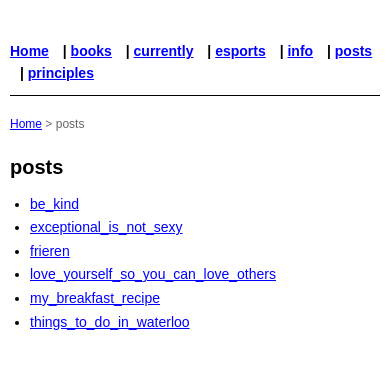
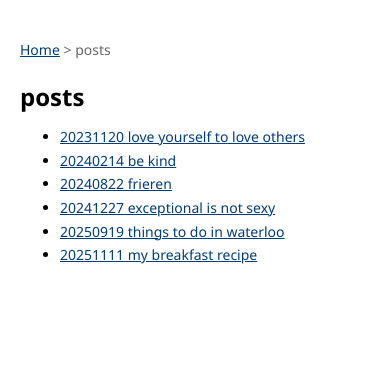
Before and after one commit to Luigimash/md-website-generator, a website: page public/posts/index.html in a window 390 px wide. Drawn offline with Linux system fonts and the light colour scheme.

Commit message:
changed the color of links and cleaned up padding a bit more

```diff
--- a/public/posts/index.html
+++ b/public/posts/index.html
@@ -5,13 +5,6 @@
   <link rel="stylesheet" href="/styles.css">
   <meta name="viewport" content="width=device-width, initial-scale=1.0">
 </head>
-<body>
-  <header>
-    <nav>
-      <span class="nav-item"><a href="/">Home</a></span><span class="nav-item"><a href="/books.html">books</a></span><span class="nav-item"><a href="/currently.html">currently</a></span><span class="nav-item"><a href="/esports.html">esports</a></span><span class="nav-item"><a href="/info/">info</a></span><span class="nav-item"><a href="/posts/">posts</a></span><span class="nav-item"><a href="/principles.html">principles</a></span>
-    </nav>
-  </header>
-
   <div class="breadcrumb">
     <a href="/">Home</a> &gt; <span>posts</span>
   </div>
@@ -19,12 +12,12 @@
   <main>
     <h1>posts</h1>
     <ul>
-      <li><a href="/posts/be_kind.html">be_kind</a></li>
-      <li><a href="/posts/exceptional_is_not_sexy.html">exceptional_is_not_sexy</a></li>
-      <li><a href="/posts/frieren.html">frieren</a></li>
-      <li><a href="/posts/love_yourself_so_you_can_love_others.html">love_yourself_so_you_can_love_others</a></li>
-      <li><a href="/posts/my_breakfast_recipe.html">my_breakfast_recipe</a></li>
-      <li><a href="/posts/things_to_do_in_waterloo.html">things_to_do_in_waterloo</a></li>
+      <li><a href="/posts/20231120 love yourself to love others.html">20231120 love yourself to love others</a></li>
+      <li><a href="/posts/20240214 be kind.html">20240214 be kind</a></li>
+      <li><a href="/posts/20240822 frieren.html">20240822 frieren</a></li>
+      <li><a href="/posts/20241227 exceptional is not sexy.html">20241227 exceptional is not sexy</a></li>
+      <li><a href="/posts/20250919 things to do in waterloo.html">20250919 things to do in waterloo</a></li>
+      <li><a href="/posts/20251111 my breakfast recipe.html">20251111 my breakfast recipe</a></li>
     </ul>
   </main>
 </body>
--- a/public/styles.css
+++ b/public/styles.css
@@ -1,8 +1,8 @@
 body {
-  font-family: "Arial", sans-serif;
-  font-size: 16px;
+  font-family: "Segoe UI", sans-serif;
+  font-size: 14px;
   line-height: 1.4;
-  max-width: 100vh;
+  max-width: 80vh;
   width:100%;
   margin: 30px auto;
   padding: 10px 20px;
@@ -32,12 +32,12 @@ header nav {
 }
 
 header nav a {
-  color: #0000ff;
+  color: #003d7a;
   text-decoration: underline;
 }
 
 header nav a:visited {
-  color: #4da6ff;
+  color: #003d7a;
 }
 
 .breadcrumb {
@@ -47,12 +47,12 @@ header nav a:visited {
 }
 
 .breadcrumb a {
-  color: #0000ff;
+  color: #003d7a;
   text-decoration: underline;
 }
 
 .breadcrumb a:visited {
-  color: #4da6ff;
+  color: #003d7a;
 }
 
 h1, h2, h3, h4, h5, h6 {
@@ -78,12 +78,12 @@ p {
 }
 
 a {
-  color: #0000ff;
+  color: #003d7a;
   text-decoration: underline;
 }
 
 a:visited {
-  color: #4da6ff;
+  color: #003d7a;
 }
 
 ul, ol {
@@ -138,80 +138,3 @@ img {
   display: block;
   margin: 16px 0;
 }
-
-@media (max-width: 768px) {
-  body {
-    padding: 15px;
-    font-size: 15px;
-  }
-
-  header nav {
-    display: flex;
-    flex-wrap: wrap;
-    gap: 5px;
-  }
-
-  .nav-item {
-    margin-right: 15px;
-    margin-bottom: 5px;
-  }
-
-  h1 { font-size: 22px; }
-  h2 { font-size: 19px; }
-  h3 { font-size: 17px; }
-
-  pre {
-    overflow-x: scroll;
-    font-size: 12px;
-  }
-
-  table {
-    font-size: 14px;
-    overflow-x: auto;
-    display: block;
-    white-space: nowrap;
-  }
-}
-
-@media (max-width: 480px) {
-  body {
-    padding: 10px;
-    font-size: 14px;
-    overflow-x: hidden;
-  }
-
-  header nav {
-    display: block;
-    line-height: 1.6;
-    width: 100%;
-    word-wrap: break-word;
-    overflow-wrap: break-word;
-  }
-
-  .nav-item {
-    display: inline;
-    margin-right: 0;
-  }
-
-  .nav-item:not(:last-child)::after {
-    content: " | ";
-  }
-
-  .breadcrumb {
-    font-size: 12px;
-    word-break: break-all;
-  }
-
-  h1 { font-size: 20px; }
-  h2 { font-size: 18px; }
-  h3 { font-size: 16px; }
-
-  ul, ol {
-    padding-left: 20px;
-  }
-
-  th, td {
-    padding: 3px 6px;
-    font-size: 13px;
-  }
-}
--- a/static/styles.css
+++ b/static/styles.css
@@ -1,8 +1,8 @@
 body {
-  font-family: "Arial", sans-serif;
-  font-size: 16px;
+  font-family: "Segoe UI", sans-serif;
+  font-size: 14px;
   line-height: 1.4;
-  max-width: 100vh;
+  max-width: 80vh;
   width:100%;
   margin: 30px auto;
   padding: 10px 20px;
@@ -32,12 +32,12 @@ header nav {
 }
 
 header nav a {
-  color: #0000ff;
+  color: #003d7a;
   text-decoration: underline;
 }
 
 header nav a:visited {
-  color: #4da6ff;
+  color: #003d7a;
 }
 
 .breadcrumb {
@@ -47,12 +47,12 @@ header nav a:visited {
 }
 
 .breadcrumb a {
-  color: #0000ff;
+  color: #003d7a;
   text-decoration: underline;
 }
 
 .breadcrumb a:visited {
-  color: #4da6ff;
+  color: #003d7a;
 }
 
 h1, h2, h3, h4, h5, h6 {
@@ -78,12 +78,12 @@ p {
 }
 
 a {
-  color: #0000ff;
+  color: #003d7a;
   text-decoration: underline;
 }
 
 a:visited {
-  color: #4da6ff;
+  color: #003d7a;
 }
 
 ul, ol {
@@ -138,80 +138,3 @@ img {
   display: block;
   margin: 16px 0;
 }
-
-@media (max-width: 768px) {
-  body {
-    padding: 15px;
-    font-size: 15px;
-  }
-
-  header nav {
-    display: flex;
-    flex-wrap: wrap;
-    gap: 5px;
-  }
-
-  .nav-item {
-    margin-right: 15px;
-    margin-bottom: 5px;
-  }
-
-  h1 { font-size: 22px; }
-  h2 { font-size: 19px; }
-  h3 { font-size: 17px; }
-
-  pre {
-    overflow-x: scroll;
-    font-size: 12px;
-  }
-
-  table {
-    font-size: 14px;
-    overflow-x: auto;
-    display: block;
-    white-space: nowrap;
-  }
-}
-
-@media (max-width: 480px) {
-  body {
-    padding: 10px;
-    font-size: 14px;
-    overflow-x: hidden;
-  }
-
-  header nav {
-    display: block;
-    line-height: 1.6;
-    width: 100%;
-    word-wrap: break-word;
-    overflow-wrap: break-word;
-  }
-
-  .nav-item {
-    display: inline;
-    margin-right: 0;
-  }
-
-  .nav-item:not(:last-child)::after {
-    content: " | ";
-  }
-
-  .breadcrumb {
-    font-size: 12px;
-    word-break: break-all;
-  }
-
-  h1 { font-size: 20px; }
-  h2 { font-size: 18px; }
-  h3 { font-size: 16px; }
-
-  ul, ol {
-    padding-left: 20px;
-  }
-
-  th, td {
-    padding: 3px 6px;
-    font-size: 13px;
-  }
-}
```
Also changed, not shown: public/info/index.html (+0 -7 lines), public/posts/20231120 love yourself to love others.html (renamed from public/posts/love_yourself_so_you_can_love_others.html, +3 -2 lines), public/posts/20240214 be kind.html (renamed from public/posts/be_kind.html, +3 -2 lines), public/posts/20240822 frieren.html (renamed from public/posts/frieren.html, +3 -2 lines), public/posts/20241227 exceptional is not sexy.html (renamed from public/posts/exceptional_is_not_sexy.html, +3 -2 lines), public/posts/20250919 things to do in waterloo.html (renamed from public/posts/things_to_do_in_waterloo.html, +3 -2 lines), public/posts/20251111 my breakfast recipe.html (renamed from public/posts/my_breakfast_recipe.html, +1 -1 lines), .obsidian/workspace.json.
